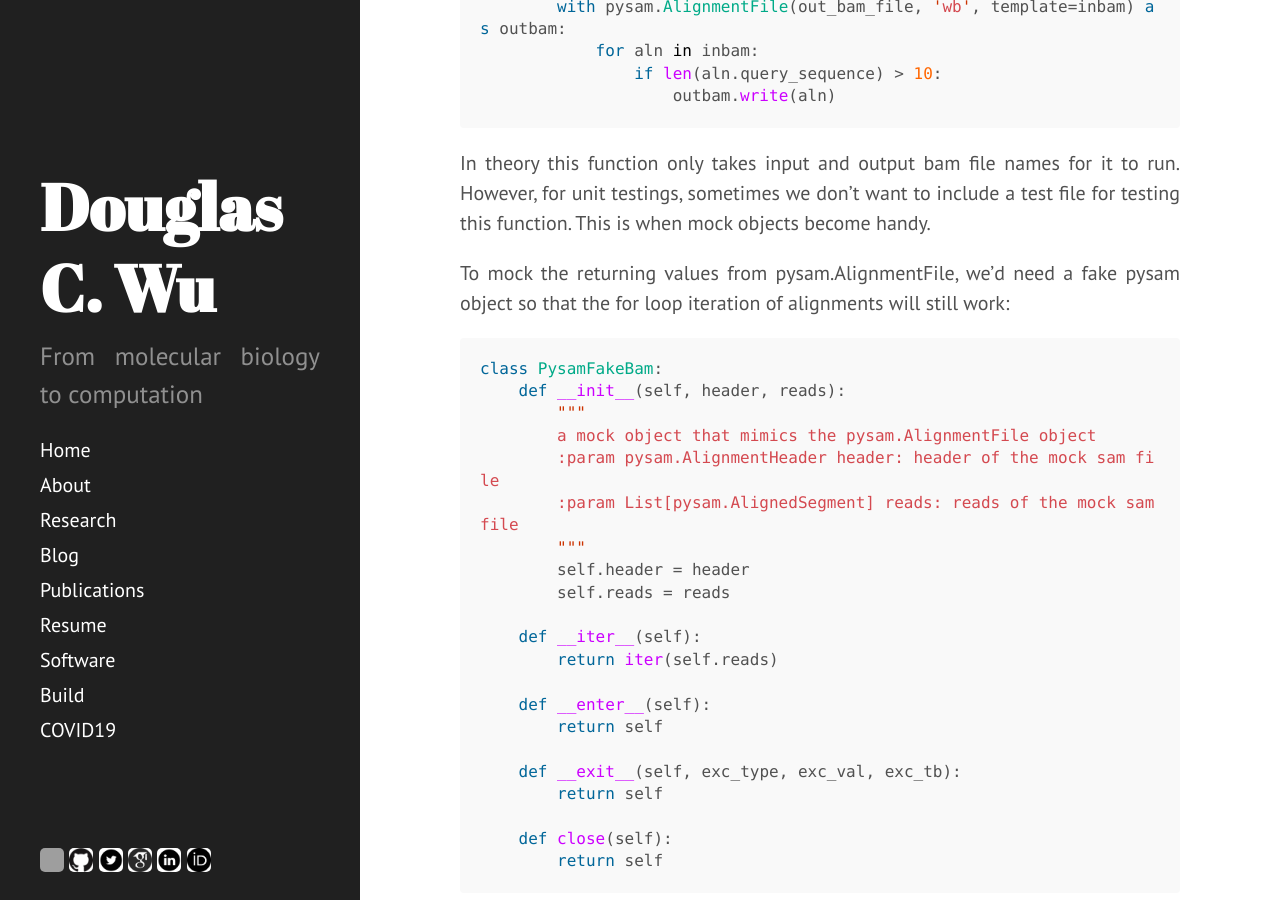
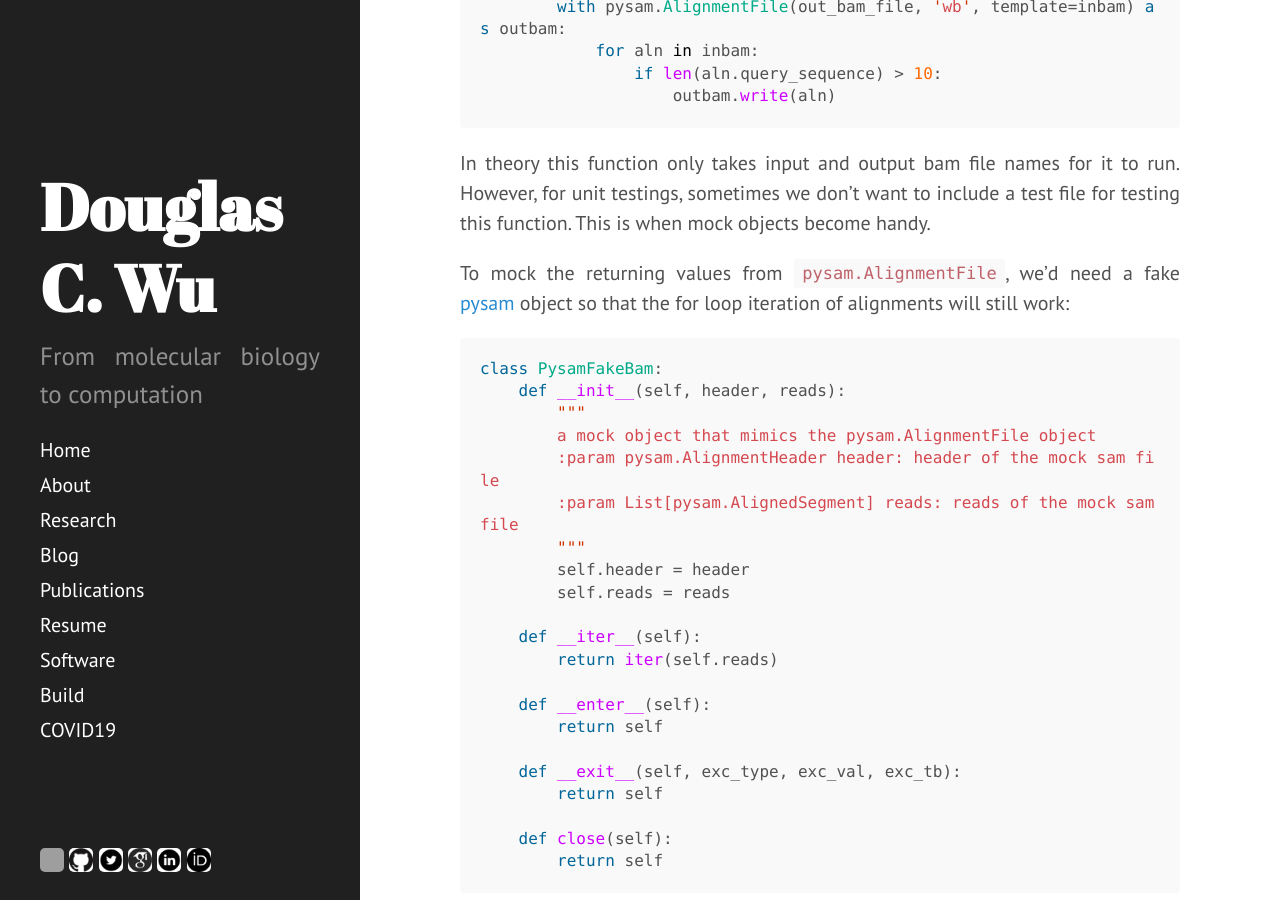
Before and after one commit to wckdouglas/wckdouglas.github.io, a Jekyll site: the page built from _posts/2021-12-28-pytest-with-pysam.md, in a window 1280 px wide and 900 px high, scrolled down 593 px. Built offline with Jekyll 4.4.1, drawn with Linux system fonts in a browser that asks for light colours; comment, search, counter and statistics services are not loaded; some of the changed lines change nothing that is shown; some of the changed text lies outside the part shown; grey boxes are pictures that could not be loaded.

Commit message:
mod post

````diff
--- a/_posts/2021-12-28-pytest-with-pysam.md
+++ b/_posts/2021-12-28-pytest-with-pysam.md
@@ -28,7 +28,7 @@ def filter_short_alignments(in_bam_file: Path, out_bam_file: Path):
 
 In theory this function only takes input and output bam file names for it to run. However, for unit testings, sometimes we don’t want to include a test file for testing this function. This is when mock objects become handy.
 
-To mock the returning values from pysam.AlignmentFile, we’d need a fake pysam object so that the for loop iteration of alignments will still work:
+To mock the returning values from `pysam.AlignmentFile`, we’d need a fake [pysam](https://pysam.readthedocs.io/en/latest/api.html) object so that the for loop iteration of alignments will still work:
 
 ```python
 class PysamFakeBam:
@@ -144,3 +144,5 @@ def test_filter_short_alignments():
 
         mock_out_bam.write.assert_called_once_with(in_alignment) #because the filter function wouldn't touch alignments with >10 bases
 ```
+
+A example repo is at: https://github.com/wckdouglas/pytest-pysam
````
